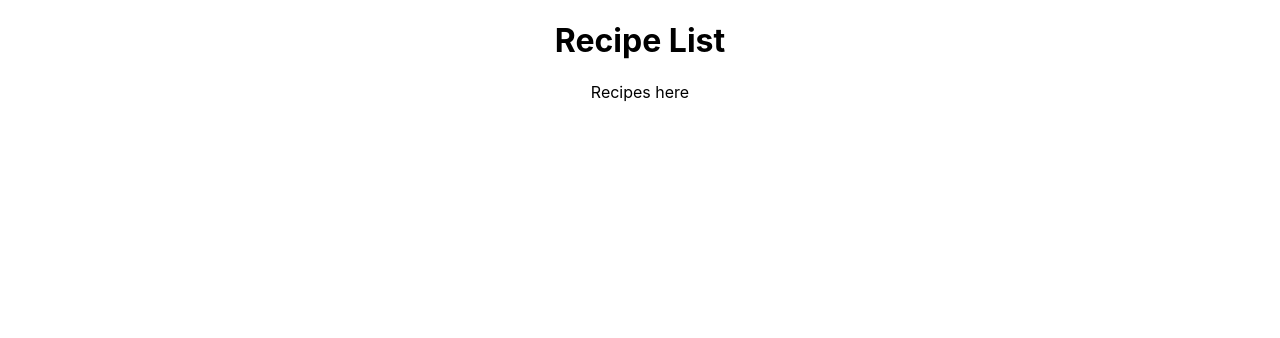
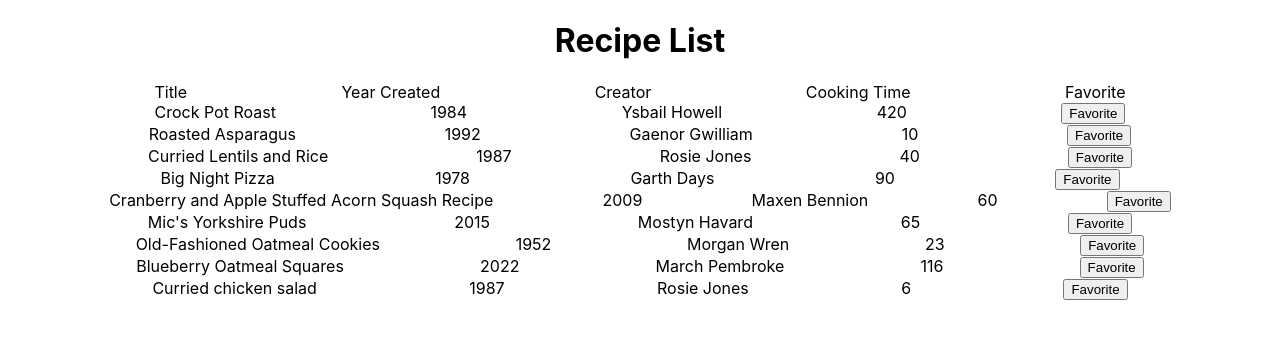
Before and after one commit to sasham43/recipe-list, a React (Create React App) app: page / in a window 1280 px wide. Shown: the top 338 px of the page. Built offline with nearby package versions, Linux system fonts and the light colour scheme; data requests are answered from the project's data file.

Commit message:
add extra data, start listing out recipes

```diff
--- a/db.json
+++ b/db.json
@@ -2,6 +2,8 @@
     "recipes": [
     {
         "name": "Crock Pot Roast",
+        "creation_year": 1984,
+        "creator": "Ysbail Howell",
         "ingredients": [
             {
                 "quantity": "1",
@@ -46,6 +48,8 @@
     },
     {
         "name": "Roasted Asparagus",
+        "creation_year": 1992,
+        "creator": "Gaenor Gwilliam",
         "ingredients": [
             {
                 "quantity": "1 lb",
@@ -92,6 +96,8 @@
     },
     {
         "name": "Curried Lentils and Rice",
+        "creation_year": 1987,
+        "creator": "Rosie Jones",
         "ingredients": [
             {
                 "quantity": "1 quart",
@@ -137,6 +143,8 @@
     },
     {
         "name": "Big Night Pizza",
+        "creation_year": 1978,
+        "creator": "Garth Days",
         "ingredients": [
             {
                 "quantity": "5 teaspoons",
@@ -201,6 +209,8 @@
     },
     {
         "name": "Cranberry and Apple Stuffed Acorn Squash Recipe",
+        "creation_year": 2009,
+        "creator": "Maxen Bennion",
         "ingredients": [
             {
                 "quantity": "2",
@@ -258,6 +268,8 @@
     },
     {
         "name": "Mic's Yorkshire Puds",
+        "creation_year": 2015,
+        "creator": "Mostyn Havard",
         "ingredients": [
             {
                 "quantity": "200g",
@@ -307,6 +319,8 @@
     },
     {
         "name": "Old-Fashioned Oatmeal Cookies",
+        "creation_year": 1952,
+        "creator": "Morgan Wren",
         "ingredients": [
             {
                 "quantity": "1 cup",
@@ -398,6 +412,8 @@
     },
     {
         "name": "Blueberry Oatmeal Squares",
+        "creation_year": 2022,
+        "creator": "March Pembroke",
         "ingredients": [
             {
                 "quantity": "2-1/2 cups",
@@ -475,6 +491,8 @@
     },
     {
         "name": "Curried chicken salad",
+        "creation_year": 1987,
+        "creator": "Rosie Jones",
         "ingredients": [
             {
                 "quantity": "3",
--- a/src/components/List.js
+++ b/src/components/List.js
@@ -1,11 +1,49 @@
-import React from 'react'
+import React, { useState, useEffect } from 'react'
+
+import { getRecipes } from '../recipes'
 
 export default function List() {
+
+    const [recipeList, setRecipeList] = useState([])
+
+    useEffect(() => {
+        async function loadRecipes(){
+            let recipeData = await getRecipes()
+
+            setRecipeList(recipeData)
+        }
+
+        loadRecipes()
+    }, [])
+
     return (
         <div>
             <h1>Recipe List</h1>
+            <div className={`recipe-list-headers`}>
+                <div>Title</div>
+                <div>Year Created</div>
+                <div>Creator</div>
+                <div>Cooking Time</div>
+                <div>Favorite</div>
+            </div>
             <div>
-                Recipes here
+                {
+                    recipeList.map((recipe, index) => {
+                        return (
+                            <div key={`recipe-list-item-${index}`} className={`recipe-list-item`}>
+                                <div>{recipe.name}</div>
+                                <div>{recipe.creation_year}</div>
+                                <div>{recipe.creator}</div>
+                                <div>{recipe.cookingTime}</div>
+                                <div>
+                                    <button>
+                                        Favorite
+                                    </button>
+                                </div>
+                            </div>
+                        )
+                    })
+                }
             </div>
         </div>
     )
--- a/src/index.css
+++ b/src/index.css
@@ -11,3 +11,10 @@ code {
   font-family: source-code-pro, Menlo, Monaco, Consolas, 'Courier New',
     monospace;
 }
+
+.recipe-list-headers,
+.recipe-list-item {
+  display: flex;
+  justify-content: space-evenly;
+  align-items: flex-start;
+}
--- a/src/recipes.js
+++ b/src/recipes.js
@@ -1,5 +1,18 @@
 export async function getRecipes(){
-    let recipes = await fetch('/recipes')
+    let recipeData = await fetch('http://localhost:3000/recipes')
 
-    return recipes
+    console.log('recipes', recipeData)
+
+    let recipes = await recipeData.json()
+
+    return recipes.map(recipe => {
+        let cookingTime = recipe.timers.reduce((prev, current) => {
+            return prev + current
+        })
+
+        return {
+            ...recipe,
+            cookingTime
+        }
+    })
 }
```
